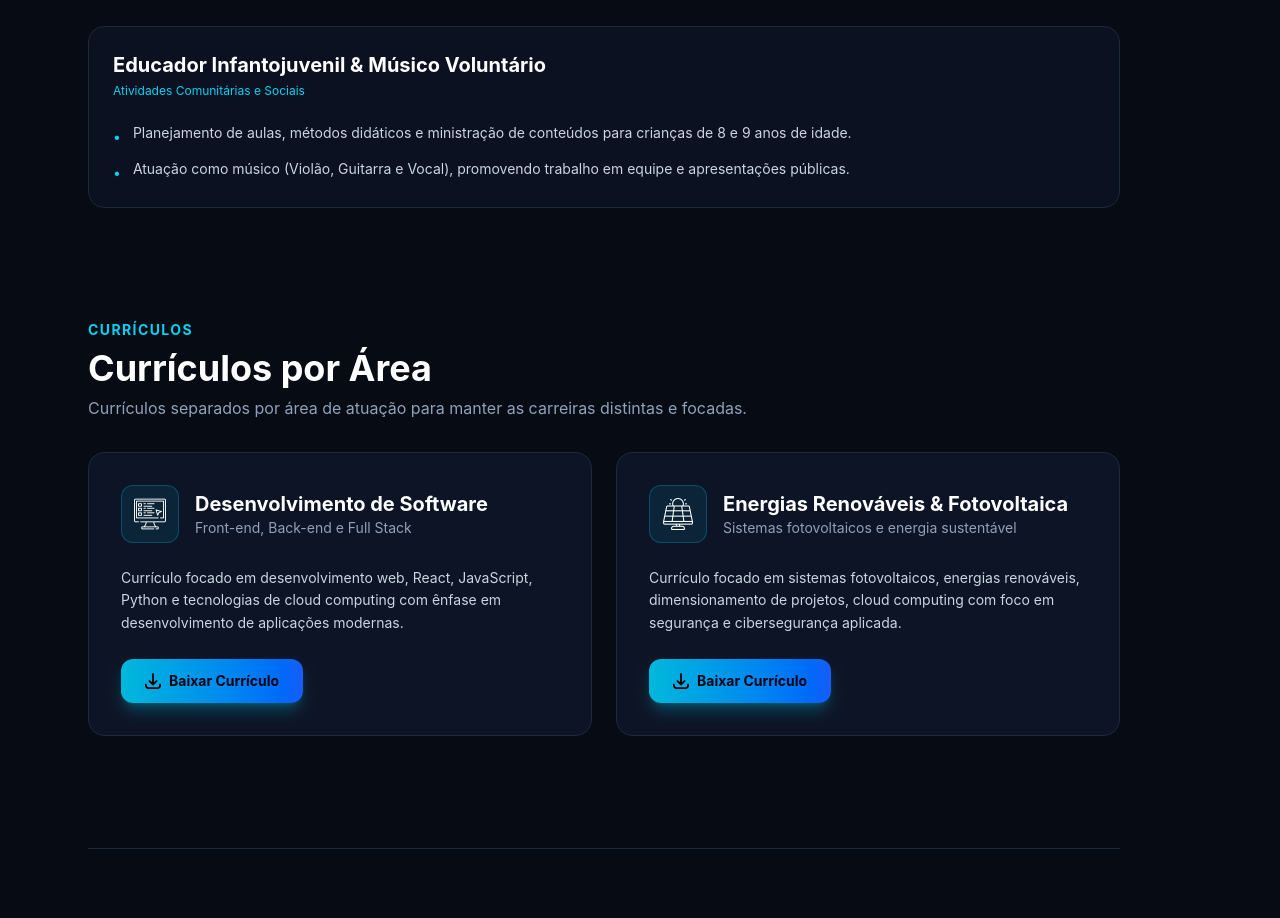
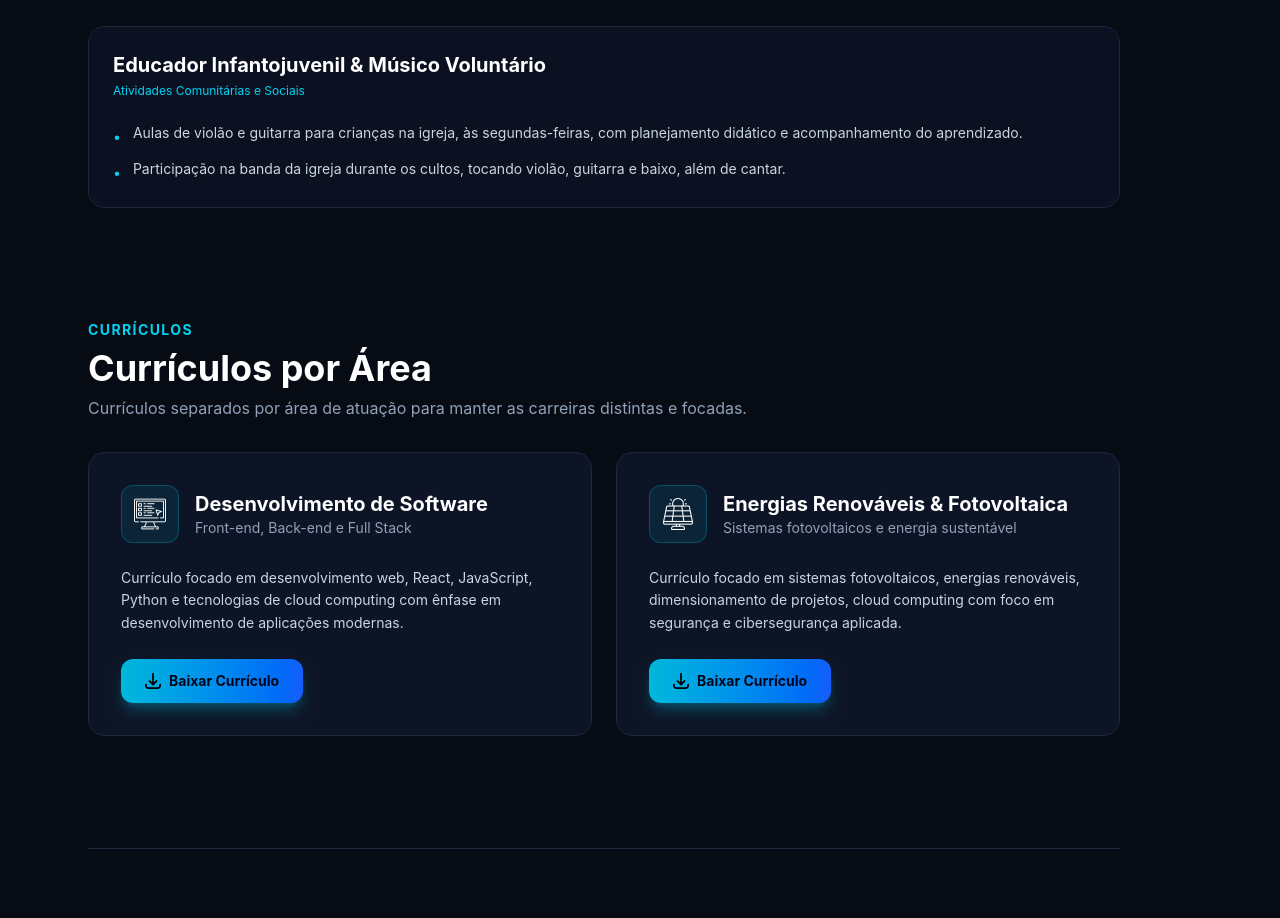
Before and after one commit to BielVereda/Professional_Portfolio, a React (Vite) app: page / in a window 1280 px wide. Shown: the part 3880-4798 px from the top of the page. Built offline with nearby package versions, Linux system fonts and the light colour scheme; no server answers.

Commit message:
feat: atualizar descrições de atividades de voluntariado na seção correspondente

```diff
--- a/src/components/Volunteering.jsx
+++ b/src/components/Volunteering.jsx
@@ -18,11 +18,11 @@ export default function Volunteering() {
                 <ul className="space-y-3 text-sm text-slate-300 list-none">
                     <li className="flex items-start gap-3 group hover:text-slate-200 transition-colors duration-300">
                         <span className="text-cyan-400 mt-1 group-hover:scale-125 transition-transform duration-300">•</span>
-                        <span>Planejamento de aulas, métodos didáticos e ministração de conteúdos para crianças de 8 e 9 anos de idade.</span>
+                        <span>Aulas de violão e guitarra para crianças na igreja, às segundas-feiras, com planejamento didático e acompanhamento do aprendizado.</span>
                     </li>
                     <li className="flex items-start gap-3 group hover:text-slate-200 transition-colors duration-300">
                         <span className="text-cyan-400 mt-1 group-hover:scale-125 transition-transform duration-300">•</span>
-                        <span>Atuação como músico (Violão, Guitarra e Vocal), promovendo trabalho em equipe e apresentações públicas.</span>
+                        <span>Participação na banda da igreja durante os cultos, tocando violão, guitarra e baixo, além de cantar.</span>
                     </li>
                 </ul>
             </div>
```
